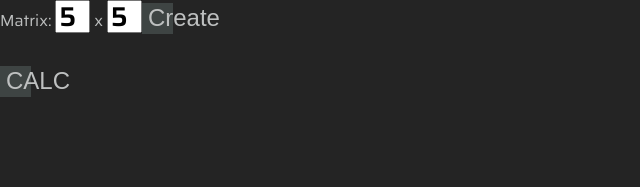
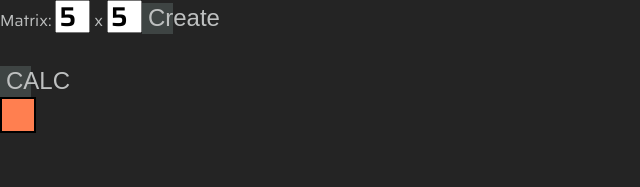
Before and after one commit to hemmoleg/PicrossSolver, an Angular app: page / in a window 1280 px wide. Shown: the top 187 px of the page, without its empty margins (0-640 px from the left). Built offline with nearby package versions, Linux system fonts and the light colour scheme.

Commit message:
testing fill anim for cells

```diff
--- a/src/app/app.component.ts
+++ b/src/app/app.component.ts
@@ -44,6 +44,15 @@ import { CollumnRowInputComponent } from './collumn-row-input/collumn-row-input.
 
         <button (click)="btnSolveClicked()">CALC</button>
 
+        <cell
+            [cellData]="TESTcellData"
+            [similiar]="false"
+            [isFithColumn]="false"
+            [isSixthColumn]="false"
+            [isFithRow]="false"
+            [isSixthRow]="false">
+        </cell>
+
         <div *ngFor="let resultMatrix of resultMatrices.resultMatrices | slice: 1, let i = index">
             Iteration: {{i+1}}
             <matrix
@@ -63,11 +72,14 @@ export class AppComponent implements OnInit{
 
     resultMatrices: ResultMatrices = new ResultMatrices();
 
+    TESTcellData: CellData = new CellData();
+
     @ViewChildren('columnInput') columnInputs: QueryList<CollumnRowInputComponent>;
     @ViewChildren('rowInput') rowInputs: QueryList<CollumnRowInputComponent>;
 
     ngOnInit()
     {
+        this.TESTcellData.status = CellStatus.filled;
     }
 
     btnCreateClicked(dimensions: number[])
@@ -87,11 +99,8 @@ export class AppComponent implements OnInit{
         const rowInputsArray = this.rowInputs.toArray();
         const columnInputsArray = this.columnInputs.toArray();
 
-        const rowNumbers = [];
-        rowInputsArray.forEach(rowInput => rowNumbers.push(rowInput.numbers));
-
-        const columnNumbers = [];
-        columnInputsArray.forEach(columnInput => columnNumbers.push(columnInput.numbers));
+        const rowNumbers = Array.from(rowInputsArray, rowInput => rowInput.numbers);
+        const columnNumbers = Array.from(columnInputsArray, columnInput => columnInput.numbers);
 
         const solver = new Solver();
         this.resultMatrices = solver.solve(rowNumbers, columnNumbers);
--- a/src/app/cell/cell.component.scss
+++ b/src/app/cell/cell.component.scss
@@ -9,8 +9,27 @@
 
     border: 2px solid black;
 
+    &:after{
+        content: "";
+        display: block;
+        color: coral;
+        position: relative;//absolute;
+        z-index: 1;
+        background: coral;
+        transform: scale(2.5);
+        height: 100%;
+        width: 100%;
+        opacity: 0;
+        transition-property: all;
+        transition-duration: 0.3s;
+        transition-timing-function: ease-out;
+    }
+
     &.filled{
-        background-color: styles.$color-button-background;
+        &:after{
+            transform: scale(1);
+            opacity: 1;
+        }
     }
 
     &.isFithColumn{
@@ -35,6 +54,15 @@
 .wc-box{
     position: relative;
     top: 1em;
+    transform: scale(2.5);
+    opacity: 0;
+    animation: anim 0.3s ease-in-out;
+    animation-fill-mode: forwards;
+}
+
+@keyframes anim{
+    0%{transform: scale(2.5); opacity: 0}
+    100%{transform: scale(1); opacity: 1}
 }
 
 .wc-box div:before,
--- a/src/solver.ts
+++ b/src/solver.ts
@@ -59,6 +59,7 @@ export class Solver{
             }
 
             const cellsFilledOrCrossedCount = this.getCellsFilledOrCrossedCount( resultMatrices.last() );
+            console.log(cellsFilledOrCrossedCount);
             if(cellsFilledOrCrossedCountBefore >= cellsFilledOrCrossedCount)
             {
                 console.error('no new cells were filled in current iterartion. aborting...');
@@ -280,9 +281,10 @@ export class Solver{
 
     getCellsFilledOrCrossedCount(rowData: RowData[])
     {
-        let cellsFilledOrCrossed = 0;
-        rowData.forEach(row => cellsFilledOrCrossed += row.getCellsFilledOrCrossedCount());
-        return cellsFilledOrCrossed;
+        return rowData.reduce((total, row) => {
+            total += row.getCellsFilledOrCrossedCount();
+            return total;
+          }, 0);
     }
 
     rowDatasToColumnDatas(rowDatas: RowData[]): RowData[]
```
